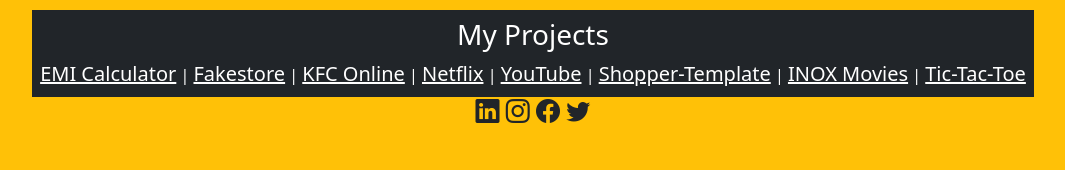
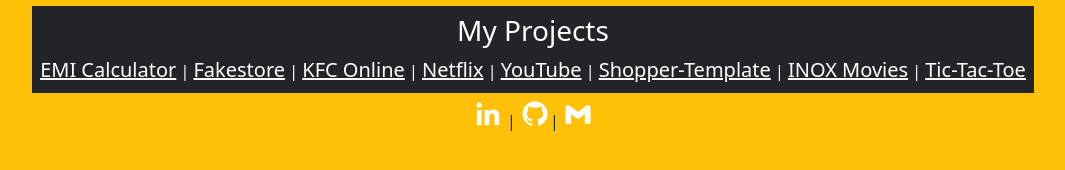
Before and after one commit to soumyaranjanswain2/soumya-portfolio, a website: page index.html in a window 1280 px wide. Shown: the part 468-638 px from the top of the page, without its empty margins (107-1172 px from the left). Drawn offline with nearby package versions, Linux system fonts and the light colour scheme.

Commit message:
Update index.html

```diff
--- a/index.html
+++ b/index.html
@@ -5,6 +5,7 @@
     <meta name="viewport" content="width=device-width, initial-scale=1.0">
     <title>Soumya | UI Developer</title>
     <link rel="stylesheet" href="https://cdn.jsdelivr.net/npm/bootstrap-icons@1.11.2/font/bootstrap-icons.min.css">
+    <link href='https://unpkg.com/boxicons@2.1.4/css/boxicons.min.css' rel='stylesheet'>
     <link href="https://cdn.jsdelivr.net/npm/bootstrap@5.3.2/dist/css/bootstrap.min.css" rel="stylesheet" integrity="sha384-T3c6CoIi6uLrA9TneNEoa7RxnatzjcDSCmG1MXxSR1GAsXEV/Dwwykc2MPK8M2HN" crossorigin="anonymous">
     <script src="https://cdn.jsdelivr.net/npm/bootstrap@5.3.2/dist/js/bootstrap.bundle.min.js" integrity="sha384-C6RzsynM9kWDrMNeT87bh95OGNyZPhcTNXj1NW7RuBCsyN/o0jlpcV8Qyq46cDfL" crossorigin="anonymous"></script>
     <style>
@@ -40,12 +41,11 @@
             <span>|</span>
             <span><a href="public/tic-tac-toe.html">Tic-Tac-Toe</a></span>
         </div>
-        <div class="h4">
-            <span<a href="www.linkedin.com/in/soumya1234" class="bi bi-linkedin"></a></span>
-            <span<a href="https://www.instagram.com/s__r__swain/" class="bi bi-instagram"></a></span>
-            <span<a href="https://www.facebook.com/soumyaranjan.chandan.94" class="bi bi-facebook"></a></span>
-            <span<a href="https://twitter.com/i/flow/login" class="bi bi-twitter"></span>
-        </diV>
+        <div class="social-media">
+            <a href="https://www.linkedin.com/in/soumya1234/" style="font-size: 30px; "><i class='bx bxl-linkedin'></i></a> <span>|</span>
+            <a href=" https://github.com/soumyaranjanswain2/soumya-portfolio" style="font-size: 30px;"><i class='bx bxl-github'></i></a><span>|</span>
+            <a href="https://mail.google.com/mail/u/0/#inbox" style="font-size: 30px;"><i class="bx bxl-gmail"></i></a>
+        </div>
     </div>
 </body>
 </html>
```
